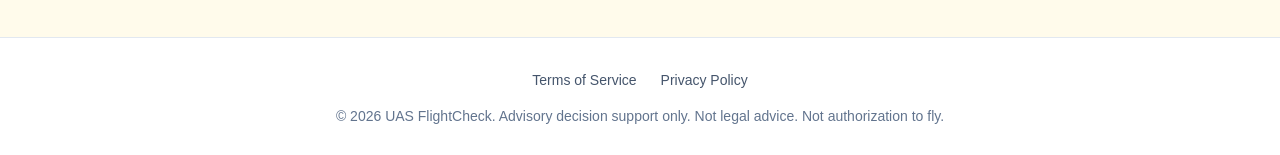
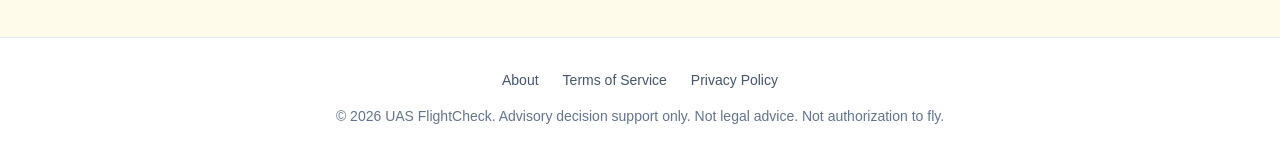
Before and after one commit to Millionaire-Mind/drone-ops-compliance, a Next.js app in the folder web/: page / in a window 1280 px wide. Shown: the part 2701-2856 px from the top of the page. Built offline with nearby package versions, Linux system fonts and the light colour scheme.

Commit message:
Add About link to footer

```diff
--- a/web/app/page.tsx
+++ b/web/app/page.tsx
@@ -249,6 +249,7 @@ export default function Home() {
       <footer className="border-t border-slate-200 bg-white">
         <div className="mx-auto max-w-7xl px-4 py-8 sm:px-6 lg:px-8">
           <div className="flex justify-center gap-6 mb-4">
+            <a href="/about" className="text-sm text-slate-600 hover:text-slate-900">About</a>
             <a href="/terms" className="text-sm text-slate-600 hover:text-slate-900">Terms of Service</a>
             <a href="/privacy" className="text-sm text-slate-600 hover:text-slate-900">Privacy Policy</a>
           </div>
```
